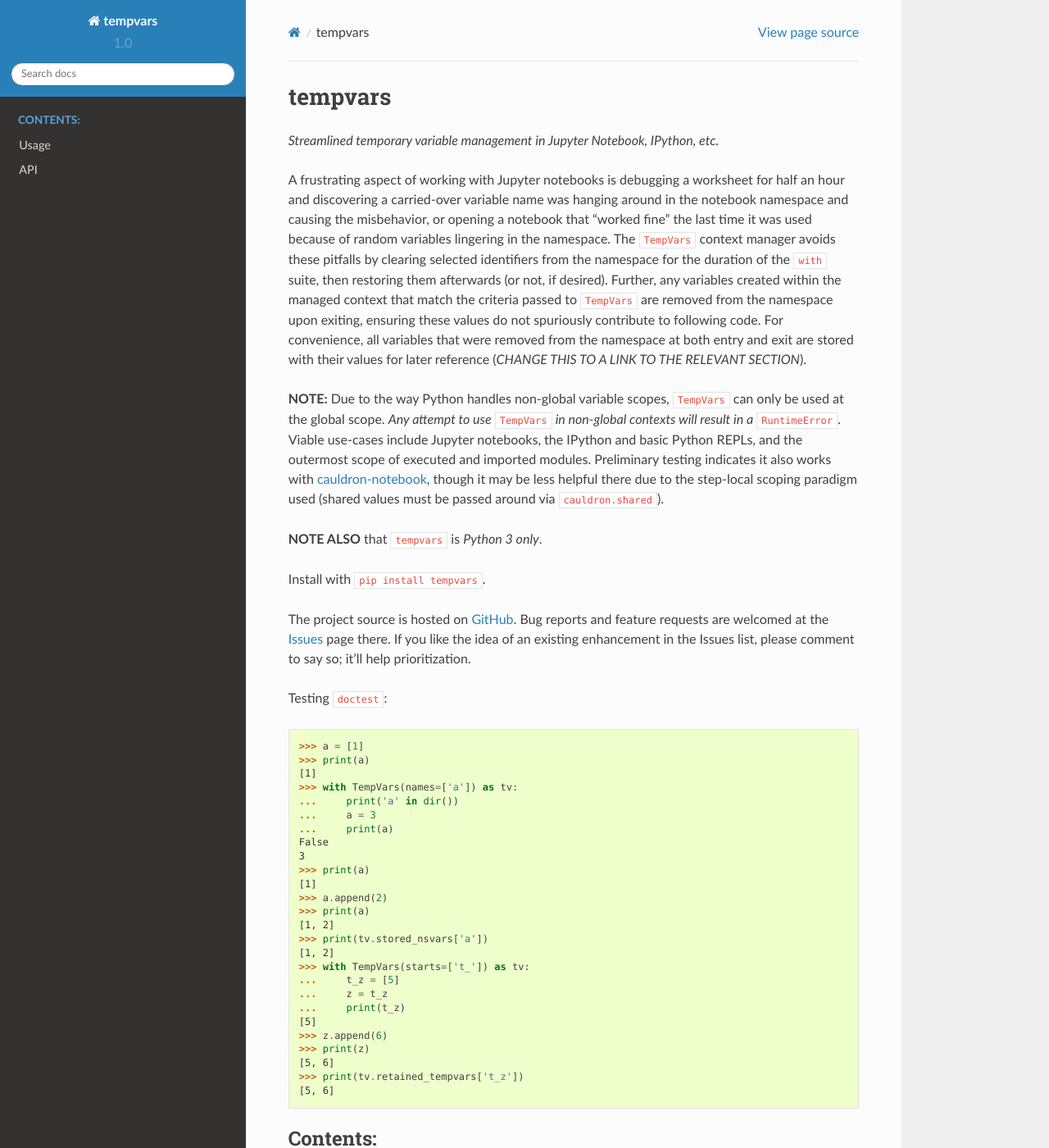
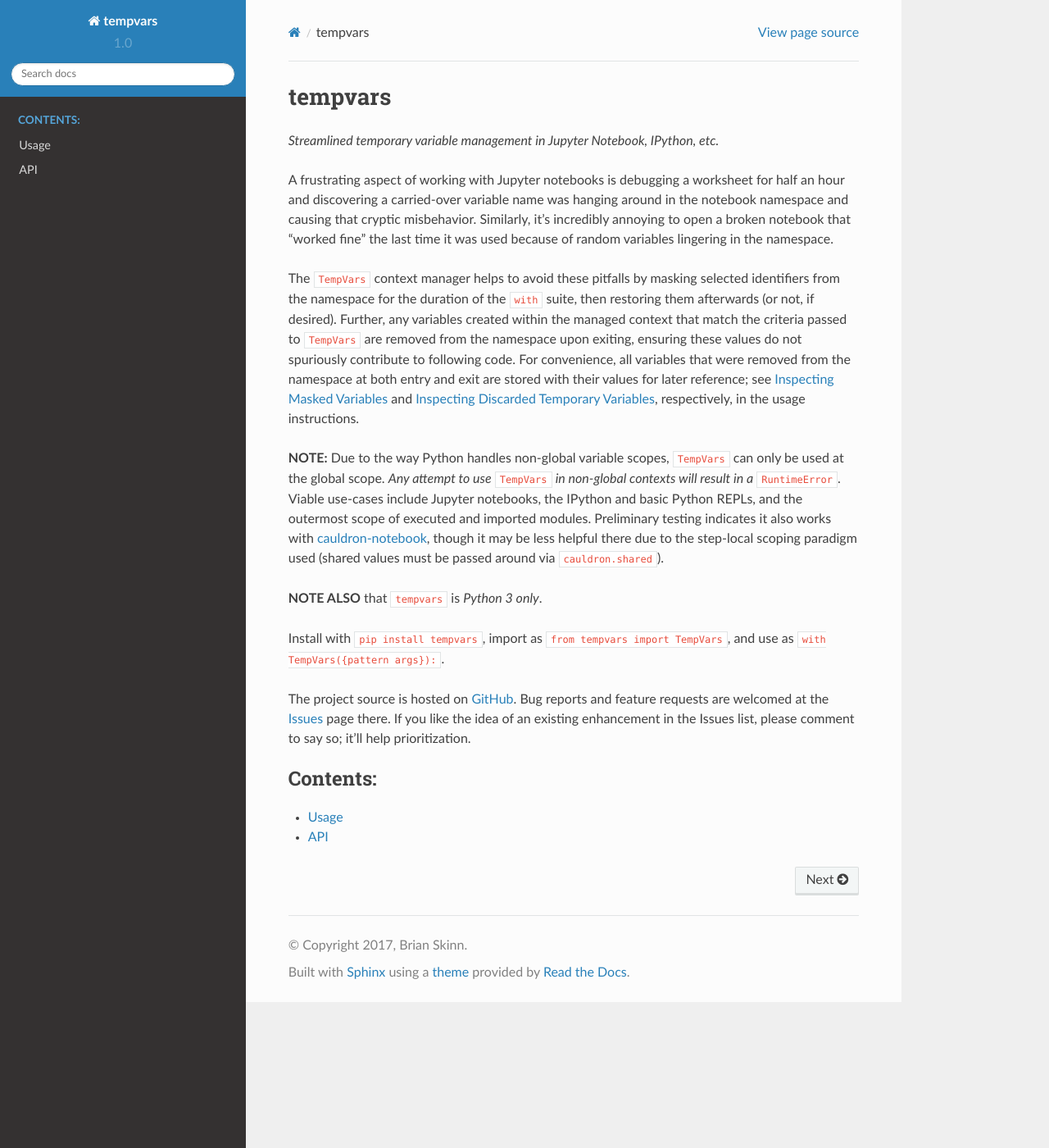
Before and after one commit to bskinn/tempvars, a Sphinx documentation site: the page built from doc/source/index.rst, in a window 1280 px wide and 1400 px high. Shown: the whole window at 82% size. Built offline with Sphinx 7.4.7 and the Read the Docs theme 2.0.0, drawn with Linux system fonts in a browser that asks for light colours; some of the changed text lies outside the part shown.

Commit message:
DOC: Revise index.rst
Believe nearly release-ready.

 * Final draft of index.rst done
   * Text reworked
   * Added a couple things to 'how to install' list
   * Remove test doctest block
   * Remove search and index links in ~footer
   * Changed toctree depth to 1
 * Added labels to usage.rst to serve as targets for index.rst text

```diff
--- a/doc/source/index.rst
+++ b/doc/source/index.rst
@@ -9,18 +9,22 @@ A frustrating aspect of working with Jupyter notebooks
 is debugging a worksheet for half an hour
 and discovering a carried-over variable name was hanging around
 in the notebook namespace and causing
-the misbehavior, or opening a notebook that "worked fine" the last
+that cryptic misbehavior. Similarly, it's incredibly annoying to open
+a broken notebook that "worked fine" the last
 time it was used because of random variables lingering in the
-namespace. The ``TempVars`` context manager avoids these pitfalls by
-clearing selected identifiers from the namespace for the duration of
+namespace.
+
+The ``TempVars`` context manager helps to avoid these pitfalls by
+masking selected identifiers from the namespace for the duration of
 the ``with`` suite, then restoring them afterwards (or not, if desired).
 Further, any variables created within the managed context
 that match the criteria passed to ``TempVars`` are removed from
 the namespace upon exiting, ensuring these values do not spuriously
 contribute to following code. For convenience, all variables
 that were removed from the namespace at both entry and exit
-are stored with their values for later reference
-(*CHANGE THIS TO A LINK TO THE RELEVANT SECTION*).
+are stored with their values for later reference; see
+:ref:`usage_stored_nsvars` and :ref:`usage_ret_tempvars`, respectively,
+in the usage instructions.
 
 **NOTE:** Due to the way Python handles non-global variable scopes, ``TempVars``
 can only be used at the global scope. *Any attempt
@@ -34,7 +38,9 @@ it may be less helpful there due to the step-local scoping paradigm used
 
 **NOTE ALSO** that ``tempvars`` is *Python 3 only*.
 
-Install with ``pip install tempvars``.
+Install with ``pip install tempvars``, import as
+``from tempvars import TempVars``, and use as
+``with TempVars({pattern args}):``.
 
 The project source is hosted on `GitHub <https://github.com/bskinn/tempvars>`__.
 Bug reports and feature requests are welcomed at the
@@ -43,50 +49,9 @@ If you like the idea of an existing enhancement in the Issues list,
 please comment to say so; it'll help prioritization.
 
 
-Testing ``doctest``:
-
-.. doctest:: testing
-
-    >>> a = [1]
-    >>> print(a)
-    [1]
-    >>> with TempVars(names=['a']) as tv:
-    ...     print('a' in dir())
-    ...     a = 3
-    ...     print(a)
-    False
-    3
-    >>> print(a)
-    [1]
-    >>> a.append(2)
-    >>> print(a)
-    [1, 2]
-    >>> print(tv.stored_nsvars['a'])
-    [1, 2]
-    >>> with TempVars(starts=['t_']) as tv:
-    ...     t_z = [5]
-    ...     z = t_z
-    ...     print(t_z)
-    [5]
-    >>> z.append(6)
-    >>> print(z)
-    [5, 6]
-    >>> print(tv.retained_tempvars['t_z'])
-    [5, 6]
-
-
 .. toctree::
-    :maxdepth: 2
+    :maxdepth: 1
     :caption: Contents:
 
     Usage <usage>
     API <api>
-
-
-
-Indices and tables
-==================
-
-* :ref:`genindex`
-* :ref:`modindex`
-* :ref:`search`
--- a/doc/source/usage.rst
+++ b/doc/source/usage.rst
@@ -234,6 +234,8 @@ As shown above, these instance variables can also be examined after
 the end of the managed context.
 
 
+.. _usage_stored_nsvars:
+
 Inspecting Masked Variables
 ---------------------------
 
@@ -288,6 +290,8 @@ please add a comment to that effect on the
 `related GitHub issue <copy_deepcopy_>`_.
 
 
+.. _usage_ret_tempvars:
+
 Inspecting Discarded Temporary Variables
 ----------------------------------------
 
```
